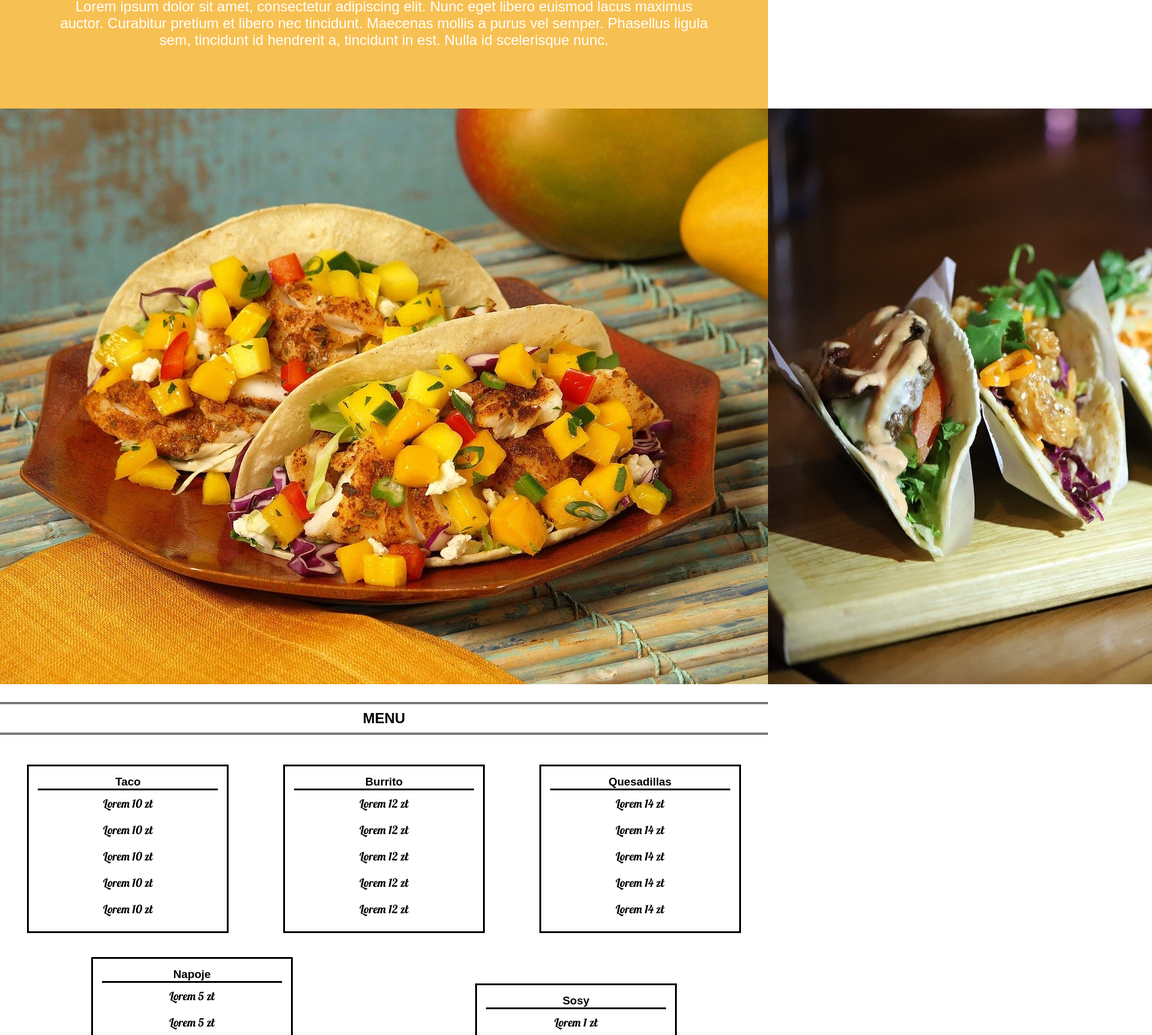
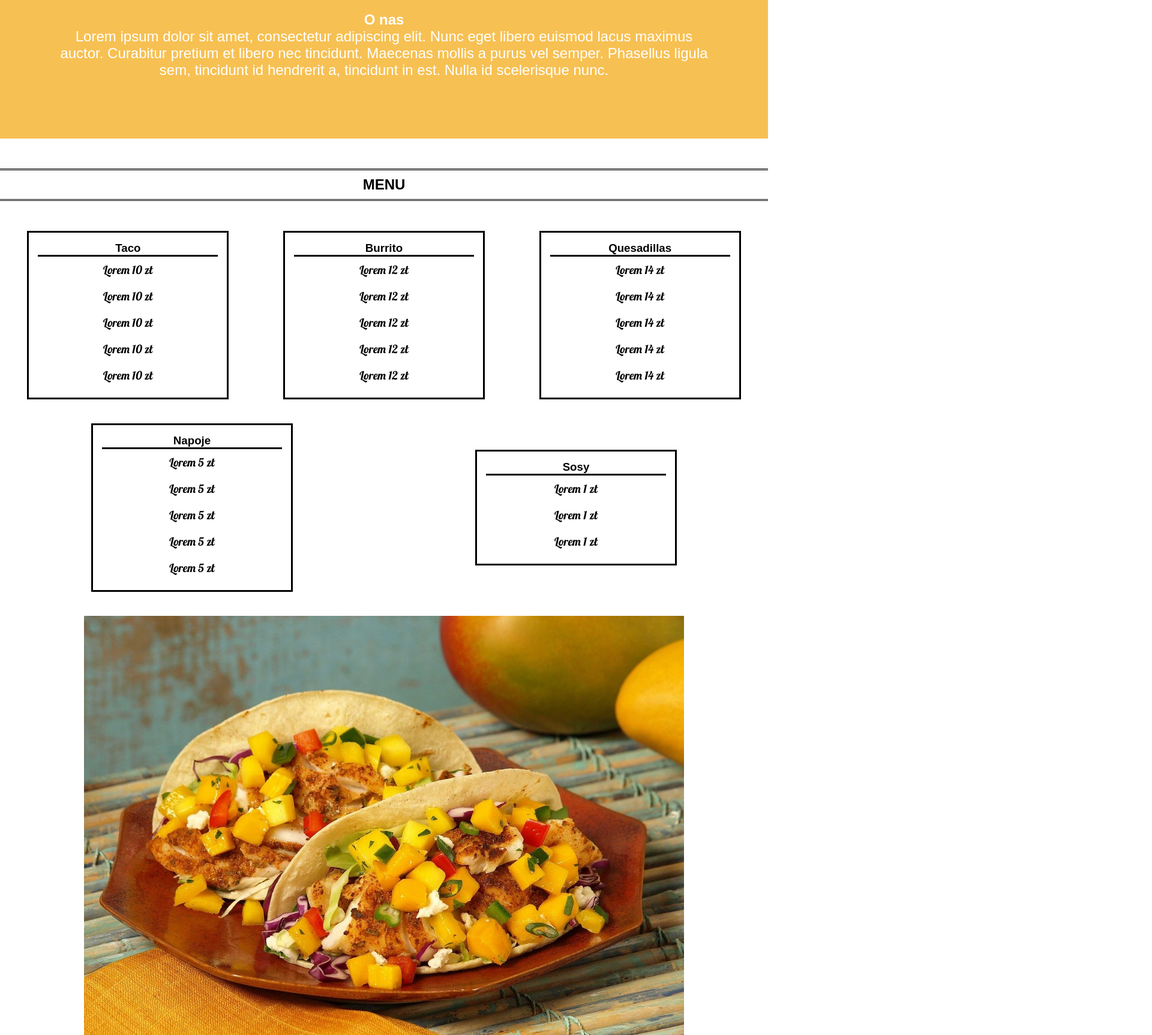
Before and after one commit to Skwlx/Restaurant-site, a React (Create React App) app: page / in a window 1280 px wide. Shown: the part 931-2657 px from the top of the page at 60% size, 1920 px wide, since content can reach past the window. Built offline with nearby package versions, Linux system fonts and the light colour scheme.

Commit message:
Developing mobile version

```diff
--- a/public/index.html
+++ b/public/index.html
@@ -8,23 +8,9 @@
     <link href="https://fonts.googleapis.com/css2?family=Lobster&display=swap" rel="stylesheet">
     <meta
       name="description"
-      content="Web site created using create-react-app"
+      content="Template website for mexican restaurant."
     />
-    <link rel="apple-touch-icon" href="%PUBLIC_URL%/logo192.png" />
-    <!--
-      manifest.json provides metadata used when your web app is installed on a
-      user's mobile device or desktop. See https://developers.google.com/web/fundamentals/web-app-manifest/
-    -->
-    <link rel="manifest" href="%PUBLIC_URL%/manifest.json" />
-    <!--
-      Notice the use of %PUBLIC_URL% in the tags above.
-      It will be replaced with the URL of the `public` folder during the build.
-      Only files inside the `public` folder can be referenced from the HTML.
 
-      Unlike "/favicon.ico" or "favicon.ico", "%PUBLIC_URL%/favicon.ico" will
-      work correctly both with client-side routing and a non-root public URL.
-      Learn how to configure a non-root public URL by running `npm run build`.
-    -->
     <title>Mexican restaurant</title>
   </head>
   <body>
--- a/src/components/contact.js
+++ b/src/components/contact.js
@@ -19,7 +19,7 @@ const Contact = () => (
                 <p>12:00 - 18:00</p>
                 </div>
             <div className="contactMap">
-            <iframe scrolling="no" marginheight="0" marginwidth="0"  src="https://maps.google.com/maps?width=100%25&amp;height=600&amp;hl=en&amp;q=Warszawa+(My%20Business%20Name)&amp;t=&amp;z=14&amp;ie=UTF8&amp;iwloc=B&amp;output=embed" width="100%" height="600" frameborder="0">
+            <iframe scrolling="no" marginHeight="0" marginWidth="0"  src="https://maps.google.com/maps?width=100%25&amp;height=600&amp;hl=en&amp;q=Warszawa+(My%20Business%20Name)&amp;t=&amp;z=14&amp;ie=UTF8&amp;iwloc=B&amp;output=embed">
             </iframe>
             </div>
         </div>
--- a/src/components/menu.js
+++ b/src/components/menu.js
@@ -8,10 +8,6 @@ import "../styles/menu.scss";
 const Menu = () => (
     <div className="menuContainer" id="menu">
         <div className="menu">
-            <div className="menuImages">
-                <img src={tacoJpg} alt="Taco" />
-                <img src={tacosJpg} alt="Taco" />
-            </div>
             <h2>MENU</h2>
             <div className="menuContent">
                 <div className="menuFood">
@@ -63,6 +59,9 @@ const Menu = () => (
             </ul>
         </div>
             </div>
+            <div className="menuImages">
+            <img src={tacoJpg} alt="Taco" />
+        </div>
         </div>
     </div>
 )
--- a/src/styles/contact.scss
+++ b/src/styles/contact.scss
@@ -1,7 +1,6 @@
 .contact{
     display: flex;
     justify-content: space-around;
-    margin-top: 50px;
     flex-wrap: wrap;
     background-color: #F7C052;
     padding: 30px 0;
--- a/src/styles/jumbo.scss
+++ b/src/styles/jumbo.scss
@@ -3,6 +3,7 @@
     min-height: 100vh;
     background-image: url("../images/jumbo.jpg");
     background-position: center;
+    padding-top: 50px;
 }
 
 .jumbotron{
--- a/src/styles/menu.scss
+++ b/src/styles/menu.scss
@@ -3,8 +3,7 @@
 }
 
 .menu{
-    padding: 30px 0;
-    padding-top: 0;
+    padding-top: 20px;
     h2{
         text-align: center;
         border-top: 3px double black;
@@ -14,9 +13,16 @@
     }
 }
 
+
 .menuImages{
-    width: 100%;
     display: flex;
+    flex-wrap: wrap;
+    img{
+        margin: auto;
+        max-width: 1000px;
+        margin-top: 20px;
+        margin-bottom: 0;
+    }
 }
 
 .menuContent{
@@ -49,9 +55,3 @@
 .menuFood-a{
     margin: auto;
 }
-
-@media(max-width:700px){
-    .menuImages{
-        flex-wrap: wrap;
-    }
-}
```
